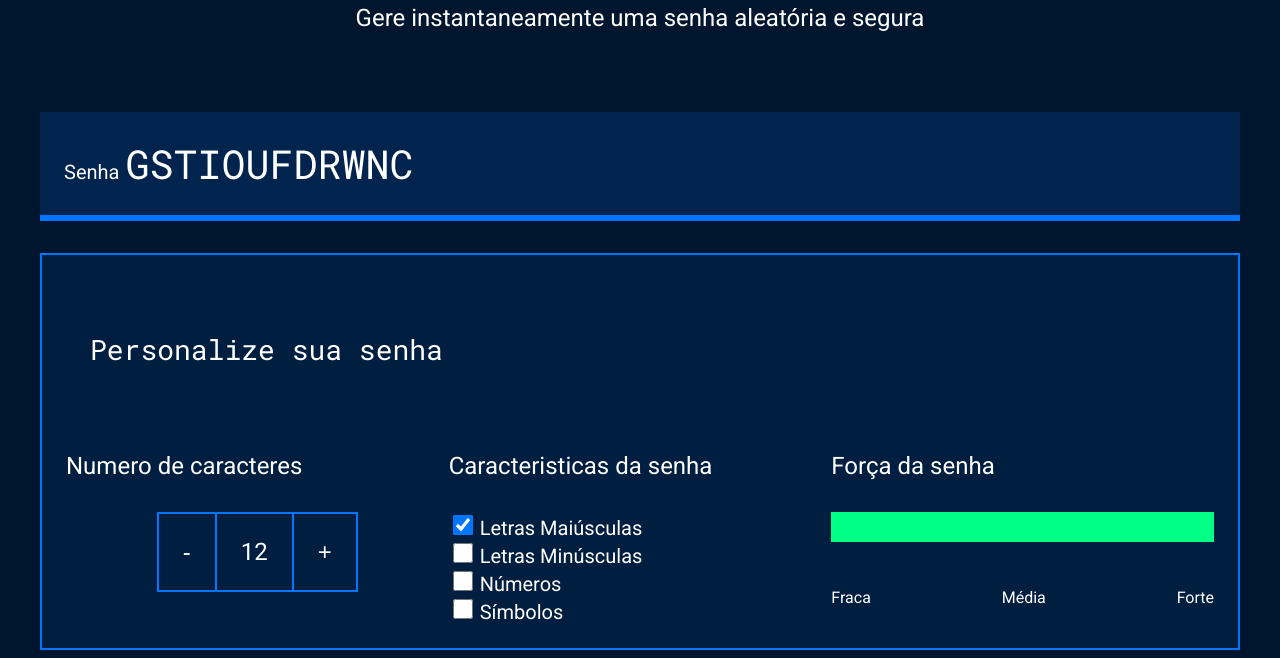
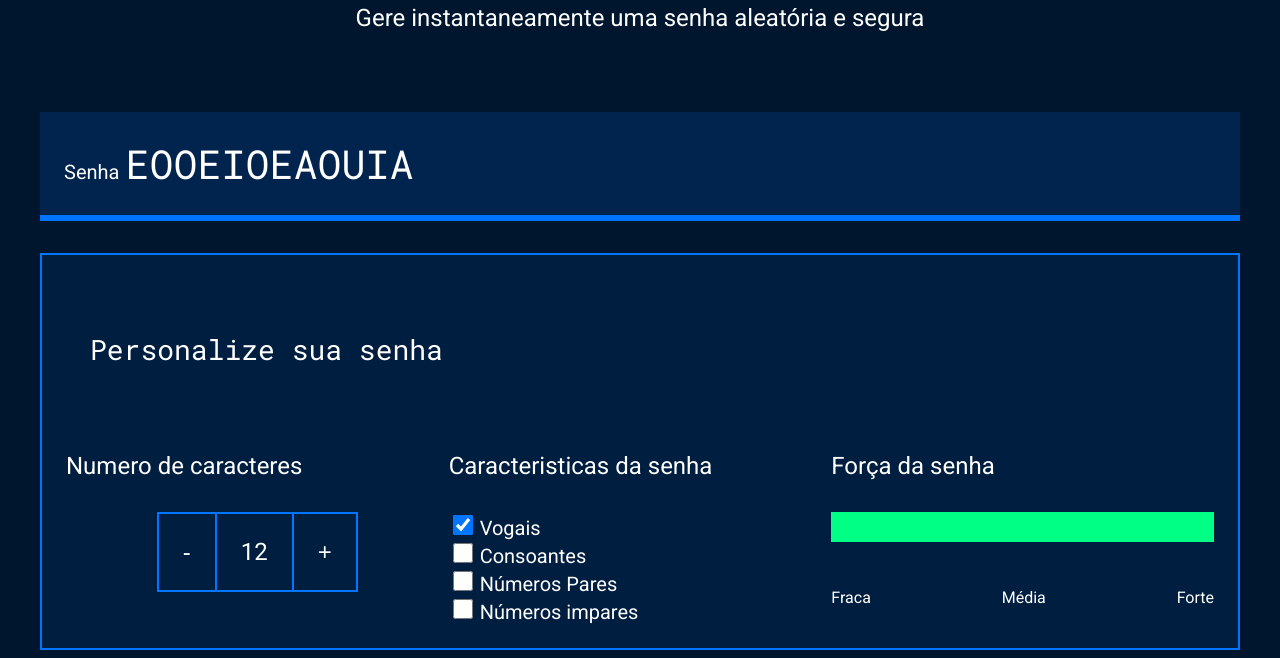
Before and after one commit to DIOGOPINDUCA/Javascript-gerador-senha, a plain HTML site: page index.html in a window 1280 px wide. Shown: the part 224-882 px from the top of the page. Drawn offline with Linux system fonts and the light colour scheme.

Commit message:
25/09/2024

```diff
--- a/index.html
+++ b/index.html
@@ -40,22 +40,22 @@
 
             <div class="parametro-senha-checkbox">
             <input name="maiusculo" type="checkbox" class="checkbox" checked>
-            <label for="maiusculo"> Letras Maiúsculas</label>
+            <label for="maiusculo"> Vogais</label>
             </div>
 
             <div class="parametro-senha-checkbox">
             <input name="minusculo" type="checkbox" class="checkbox">
-            <label for="minusculo"> Letras Minúsculas</label>
+            <label for="minusculo"> Consoantes</label>
             </div>
 
             <div class="parametro-senha-checkbox">
             <input name="Numero" type="checkbox" class="checkbox">
-            <label for="Numero"> Números</label>
+            <label for="Numero"> Números Pares</label>
             </div>
 
             <div class="parametro-senha-checkbox">
             <input name="simbolo" type="checkbox" class="checkbox">
-            <label for="simbolo"> Símbolos</label>
+            <label for="simbolo"> Números impares</label>
             </div>
             </div>
 
@@ -69,8 +69,6 @@
                 <p>Forte</p>
             </div>
             </div>
-
-
         </div>
     </div>
     </section>
--- a/main.js
+++ b/main.js
@@ -1,10 +1,10 @@
 const numeroSenha = document.querySelector('.parametro-senha__texto');
 let tamanhoSenha = 12;
 numeroSenha.textContent = tamanhoSenha;
-const letrasMaiusculas = 'ABCDEFGHIJKLMNOPQRSTUVWXYZ';
-const letrasMinusculas = 'abcdefghijklmnopqrstuvwxyz';
-const numeros = '1234567890';
-const simbolos = '?@!*%';
+const letrasMaiusculas = 'AEIOU';
+const letrasMinusculas = 'BCDFGHJKLMNPQRSTVWXYZ';
+const numeros = '24680';
+const simbolos = '13579';
 const botoes = document.querySelectorAll('.parametro-senha__botao');
 const campoSenha = document.querySelector('#campo-senha');
 const checkbox = document.querySelectorAll('.checkbox');
@@ -22,7 +22,7 @@ function diminuiTamanho(){
     geraSenha();
 }
 function aumentaTamanho(){
-    if(tamanhoSenha < 20){
+    if(tamanhoSenha < 10){
         // tamanhoSenha = tamanhoSenha+1;
         tamanhoSenha++;
     }
@@ -63,7 +63,7 @@ function geraSenha(){
 
 function classificaSenha(){
     forcaSenha.classList.remove('fraca','media','forte');
-    if (tamanhoSenha > 11){
+    if (tamanhoSenha > 8){
         forcaSenha.classList.add('forte');
     } else if (tamanhoSenha > 5 && tamanhoSenha < 12){
         forcaSenha.classList.add('media');
```
